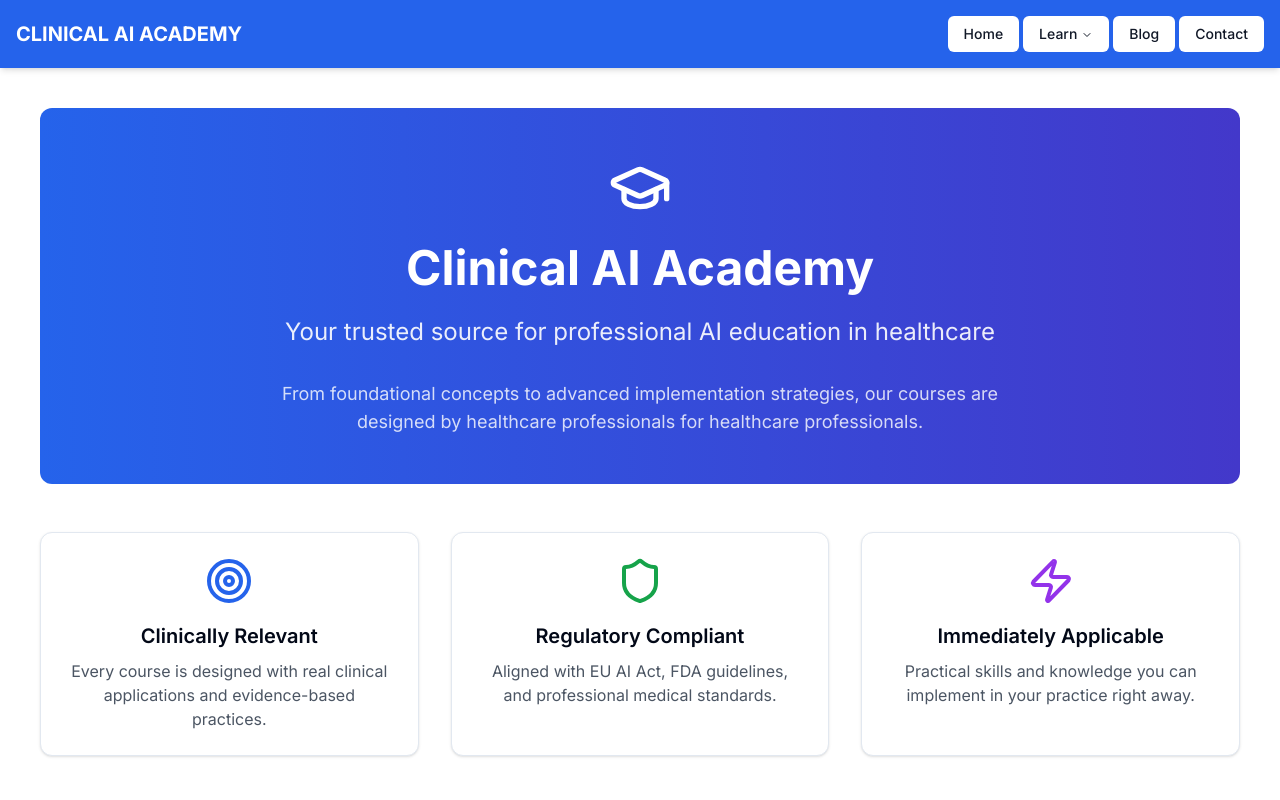
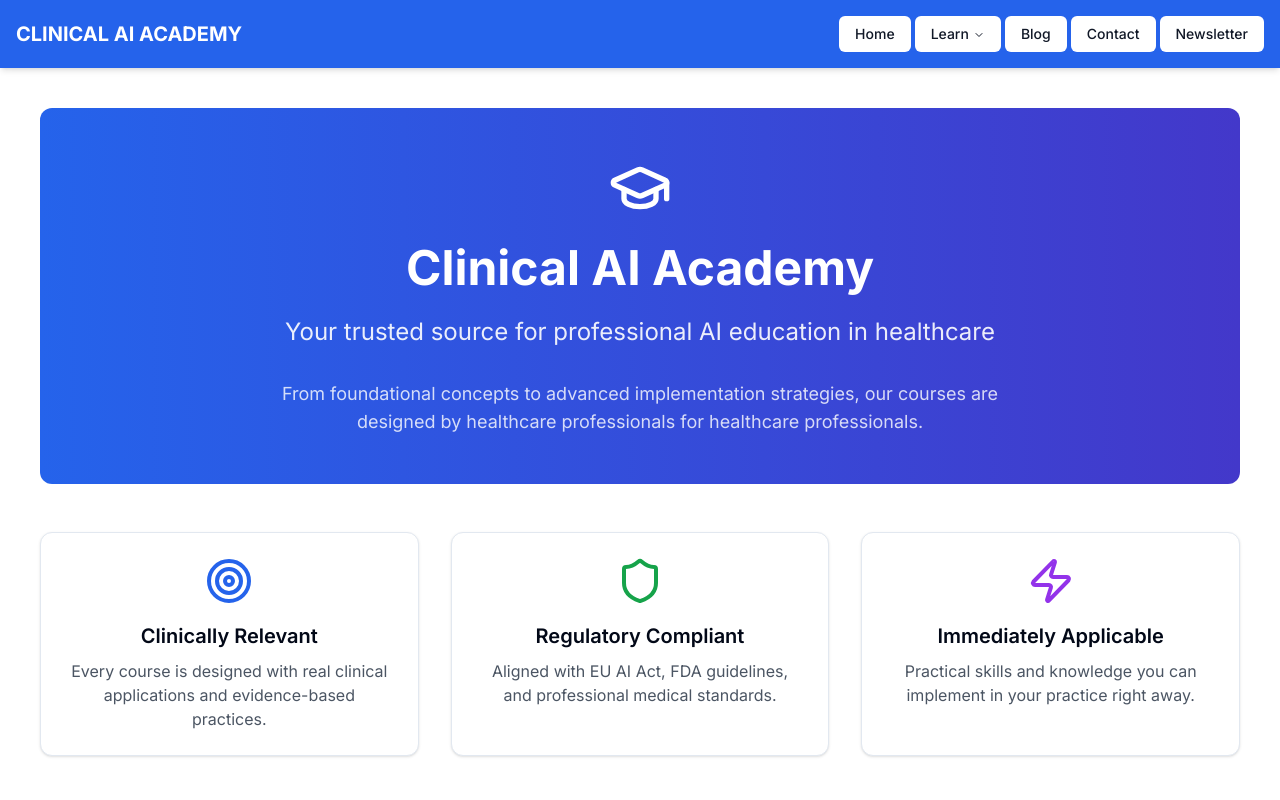
Before and after one commit to anazz-dev/ai-healthcare-learn, a Next.js app: page /academy in a window 1280 px wide. Shown: the top 800 px of the page. Built offline with nearby package versions, Linux system fonts and the light colour scheme.

Commit message:
Add newsletter

```diff
--- a/src/components/Header.tsx
+++ b/src/components/Header.tsx
@@ -2,7 +2,7 @@
 
 import * as React from "react"
 import Link from "next/link"
-import { Menu } from "lucide-react" // Import Menu icon
+import { Menu } from "lucide-react"
 
 import { cn } from "@/lib/utils"
 import {
@@ -17,12 +17,11 @@ import {
 import {
   Sheet,
   SheetContent,
-  SheetDescription,
   SheetHeader,
   SheetTitle,
   SheetTrigger,
-} from "@/components/ui/sheet" // Import Sheet components
-import { Button } from "@/components/ui/button" // Import Button
+} from "@/components/ui/sheet"
+import { Button } from "@/components/ui/button"
 
 // Updated components array: Added My Progress under Learn
 const components: { title: string; href: string; description: string }[] = [
@@ -45,6 +44,8 @@ const navItems = [
   { href: "/", text: "Home" },
   { href: "/blog", text: "Blog" },
   { href: "/contact", text: "Contact" },
+  // NEW: Newsletter in mobile menu
+  { href: "https://clinicalaiacademy.substack.com/", text: "Newsletter", external: true },
 ];
 
 export default function Header() {
@@ -64,6 +65,7 @@ export default function Header() {
                   Home
                 </NavigationMenuLink>
               </NavigationMenuItem>
+
               <NavigationMenuItem>
                 <NavigationMenuTrigger className="text-gray-900 dark:text-white">Learn</NavigationMenuTrigger>
                 <NavigationMenuContent>
@@ -80,14 +82,28 @@ export default function Header() {
                   </ul>
                 </NavigationMenuContent>
               </NavigationMenuItem>
+
               <NavigationMenuItem>
                 <NavigationMenuLink href="/blog" className={cn(navigationMenuTriggerStyle(), "text-gray-900 dark:text-white")}>
                   Blog
                 </NavigationMenuLink>
               </NavigationMenuItem>
+
               <NavigationMenuItem>
                 <NavigationMenuLink href="/contact" className={cn(navigationMenuTriggerStyle(), "text-gray-900 dark:text-white")}>
                   Contact
+                </NavigationMenuLink>
+              </NavigationMenuItem>
+
+              {/* NEW: Newsletter (external) */}
+              <NavigationMenuItem>
+                <NavigationMenuLink
+                  href="https://clinicalaiacademy.substack.com/"
+                  target="_blank"
+                  rel="noopener noreferrer"
+                  className={cn(navigationMenuTriggerStyle(), "text-gray-900 dark:text-white")}
+                >
+                  Newsletter
                 </NavigationMenuLink>
               </NavigationMenuItem>
             </NavigationMenuList>
@@ -114,7 +130,9 @@ export default function Header() {
                     key={item.href}
                     href={item.href}
                     className="text-lg font-medium text-gray-900 dark:text-white hover:underline"
-                    onClick={() => setIsMobileMenuOpen(false)} // Close menu on click
+                    onClick={() => setIsMobileMenuOpen(false)}
+                    target={item.external ? "_blank" : undefined}
+                    rel={item.external ? "noopener noreferrer" : undefined}
                   >
                     {item.text}
                   </Link>
```
Also changed, not shown: 2 other files (tests, documents, lock files or other folders). Lines whose indentation alone changed are shown as unchanged.
